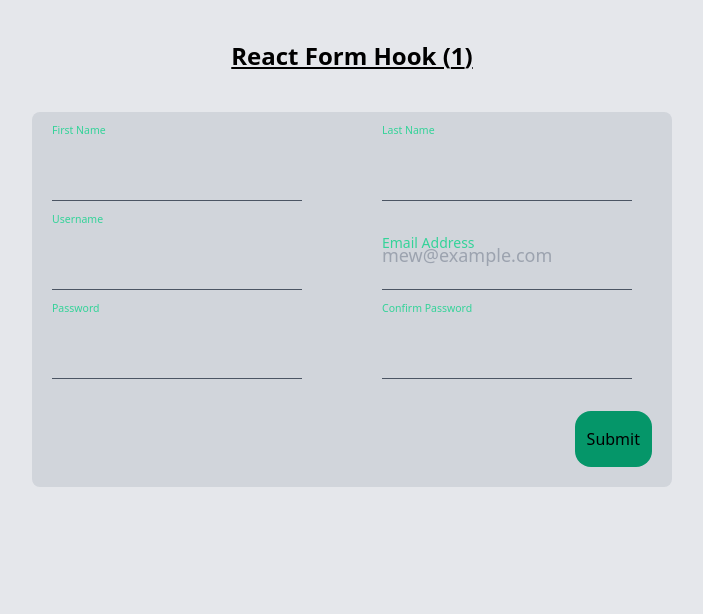
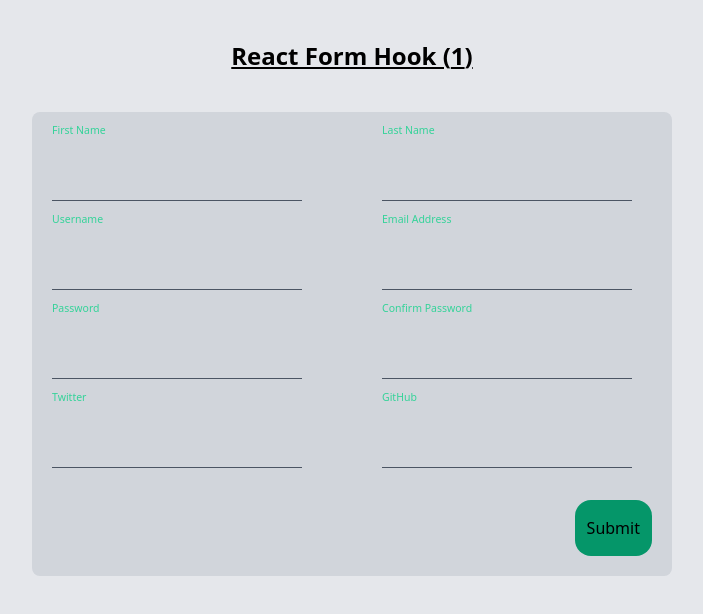
Before and after one commit to Root1-2/form-hook, a React (Vite) app: page / in a window 1280 px wide. Shown: the top 614 px of the page, without its empty margins (288-991 px from the left). Built offline with nearby package versions, Linux system fonts and the light colour scheme.

Commit message:
nested object

```diff
--- a/src/App.jsx
+++ b/src/App.jsx
@@ -12,6 +12,10 @@ function App() {
       lName: "",
       email: "",
       pass: "",
+      social: {
+        twitter: "",
+        github: "",
+      },
     },
   });
   const { errors } = formState;
@@ -60,7 +64,7 @@ function App() {
                 regex={/^[a-zA-Z0-9._%+-]+@[a-zA-Z0-9.-]+\.[a-zA-Z]{2,}$/}
                 error="Invalid Email Format"
                 errors={errors}
-                placeholder="mew@example.com"
+                // placeholder="mew@example.com"
               />
               <Input
                 label="Password"
@@ -73,6 +77,20 @@ function App() {
                 label="Confirm Password"
                 id="conPass"
                 name="conPass"
+                register={register}
+                errors={errors}
+              />
+              <Input
+                label="Twitter"
+                id="twitter"
+                name="social.twitter"
+                register={register}
+                errors={errors}
+              />
+              <Input
+                label="GitHub"
+                id="github"
+                name="social.github"
                 register={register}
                 errors={errors}
               />
--- a/src/Input.jsx
+++ b/src/Input.jsx
@@ -56,9 +56,7 @@ function Input({
       <label className="absolute top-3 -z-10 origin-[0] -translate-y-6 scale-75 transform text-sm text-emerald-400 duration-300 peer-placeholder-shown:translate-y-0 peer-placeholder-shown:scale-100 peer-focus:start-0 peer-focus:-translate-y-6 peer-focus:scale-75 peer-focus:font-medium peer-focus:text-blue-500 rtl:peer-focus:left-auto rtl:peer-focus:translate-x-1/4">
         {label}
       </label>
-      {errors && (
-        <p className="text-sm text-red-500">{errors[name]?.message}</p>
-      )}
+      {errors && <p className="text-sm text-red-500">{errors[id]?.message}</p>}
     </div>
   );
 }
```
